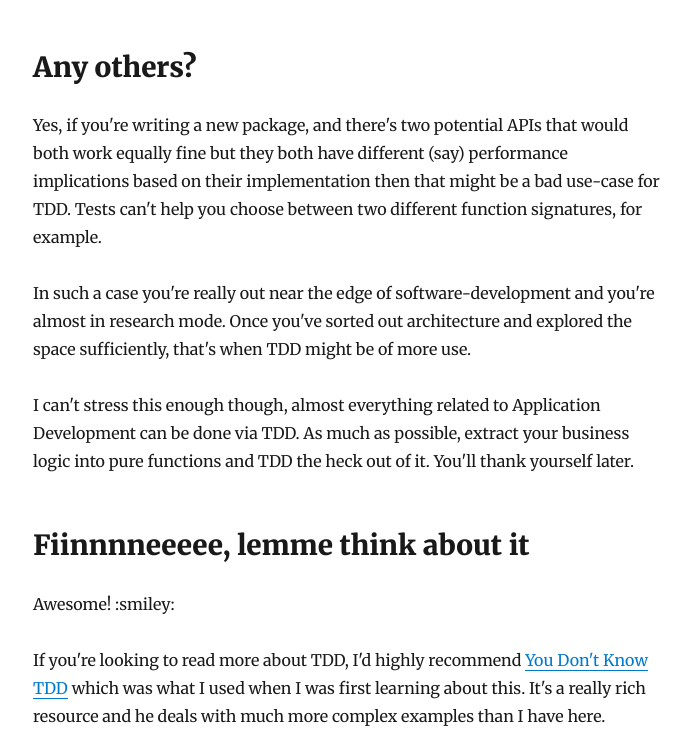
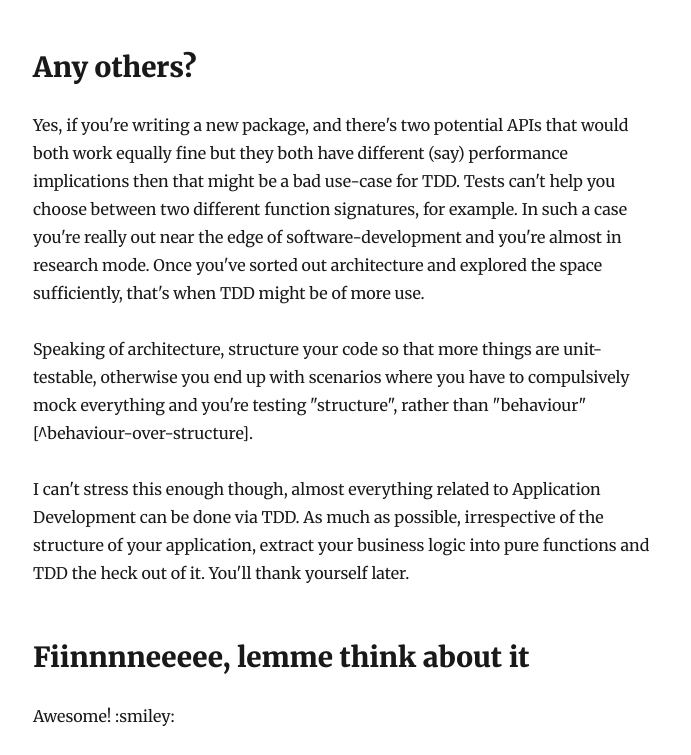
Before and after one commit to jLouzado/patchcording.com, a Gatsby site: page /2019-10-3-tdd-gimmick/ in a window 1280 px wide. Shown: the part 8043-8798 px from the top of the page, without its empty margins (292-983 px from the left). Built offline with nearby package versions, Linux system fonts and the light colour scheme; Gatsby itself is replaced by a stand-in of ours; some packages are replaced by stand-ins of ours.

Commit message:
feat(tdd): Include ref to when TDD is overkill
fix: pull/11#discussion_r332635097

```diff
--- a/content/blog/2019-10-3-tdd-gimmick/index.md
+++ b/content/blog/2019-10-3-tdd-gimmick/index.md
@@ -186,11 +186,11 @@ The above example doesn't mean that all view-related things are automatically no
 
 ## Any others?
 
-Yes, if you're writing a new package, and there's two potential APIs that would both work equally fine but they both have different (say) performance implications based on their implementation then that might be a bad use-case for TDD. Tests can't help you choose between two different function signatures, for example.
+Yes, if you're writing a new package, and there's two potential APIs that would both work equally fine but they both have different (say) performance implications then that might be a bad use-case for TDD. Tests can't help you choose between two different function signatures, for example. In such a case you're really out near the edge of software-development and you're almost in research mode. Once you've sorted out architecture and explored the space sufficiently, that's when TDD might be of more use.
 
-In such a case you're really out near the edge of software-development and you're almost in research mode. Once you've sorted out architecture and explored the space sufficiently, that's when TDD might be of more use.
+Speaking of architecture, structure your code so that more things are unit-testable, otherwise you end up with scenarios where you have to compulsively mock everything and you're testing "structure", rather than "behaviour"[^behaviour-over-structure].
 
-I can't stress this enough though, almost everything related to Application Development can be done via TDD. As much as possible, extract your business logic into pure functions and TDD the heck out of it. You'll thank yourself later.
+I can't stress this enough though, almost everything related to Application Development can be done via TDD. As much as possible, irrespective of the structure of your application, extract your business logic into pure functions and TDD the heck out of it. You'll thank yourself later.
 
 ## Fiinnnneeeee, lemme think about it
 
@@ -205,5 +205,6 @@ Good luck out there. :pray:
 [^del]: Assume the deletion was accidental, and in such a way that the code still compiles.
 [^typings]: If the typings are very complex, you might even want some way to develop _those_ using TDD, but that's another topic entirely. Check out something like [typings-checker](https://www.npmjs.com/package/typings-checker) if you're interested.
 [^false-positive]: Run it in your IDE and check for yourself if you don't believe me.
+[^behaviour-over-structure]: This is similar to the previous example, where we don't want to write a test to guarantee a particular DOM structure. Check out [the tragedy of 100% code-coverage](https://dev.to/danlebrero/the-tragedy-of-100-code-coverage) for more.
 
 [your tests should be immutable]: https://dev.to/jlouzado/tdd-your-unit-tests-should-be-immutable-119m
```
